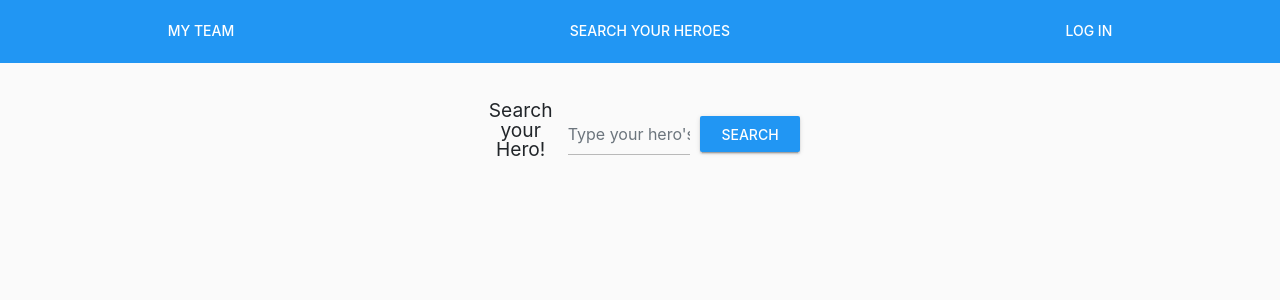
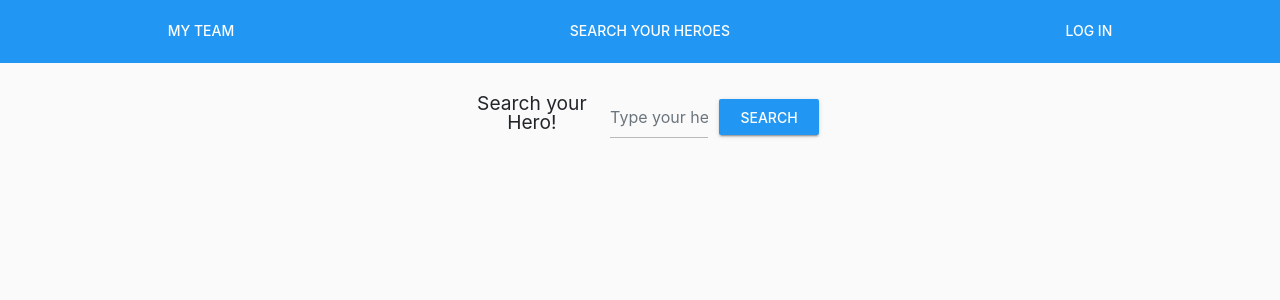
Before and after one commit to Mugenmatt/alkemy-challenge-test, a React (Create React App) app: page /search in a window 1280 px wide. Shown: the top 300 px of the page. Built offline with nearby package versions, Linux system fonts and the light colour scheme; sample sign-in values are in the browser's storage.

Commit message:
Filter cards  on search

```diff
--- a/src/App.js
+++ b/src/App.js
@@ -26,59 +26,6 @@ function App() {
   const [heroesData, setHeroesData] = useState(heroesState)
   const [heroName, setHeroName] = useState('')
 
-
-
-  // const handleEmail = (e) => {
-  //   setEmail(e.target.value)
-  // }
-
-
-  // const handlePassword = (e) => {
-  //   setPassword(e.target.value)
-  // }
-
-
-  // const handleSubmit = (e) => {
-  //   e.preventDefault()
-  //   setIsFetching(true);
-
-  //   if(email === '' || password === '') {
-  //     console.log('Input cannot be empty');
-  //     setTimeout(() => {
-  //       setErrorEmpty(false);
-  //     }, 2000);
-  //     return setErrorEmpty(true);
-  //   }
-
-  //   if(email !== 'challenge@alkemy.org' || password !== 'react') {
-  //     console.log('invalid email or password');
-  //     setTimeout(() => {
-  //       setErrorFilled(false);
-  //     }, 2000);
-  //     return setErrorFilled(true);
-  //   }
-
-
-    // axios.post(`http://challenge-react.alkemy.org/`,{
-    //   email: 'challenge@alkemy.org',
-    //   password: 'react'
-    // })
-    // .then(res => {
-    //   window.localStorage.setItem('token', JSON.stringify(res.data.token))
-    //   setUserToken(true)
-    //   setIsFetching(false);
-    //   Swal.fire(
-    //     'Logged in!',
-    //     'You just logged in!',
-    //     'success'
-    //   )
-    // }).catch(error => {
-    //   console.log('ERROR:' + error)
-    //   setIsFetching(false);
-    // })
-  // }
-
-
   const handleLogout = e => {
     setUserToken(false);
     window.localStorage.clear('token');
@@ -89,12 +36,10 @@ function App() {
     )
   }
 
-
   const handleName = (e) => {
     const name = e.target.value;
     setHeroName(name);
   }
-
 
   const handleSearchHero = () => {
     setIsFetching(true);
@@ -121,15 +66,13 @@ function App() {
     })
   }
 
-
   const handleHero = (heroID) => {
-    const selectedHero = heroesData.allHeroes.find(hero => {
+    const selectedHero = heroesData.myHeroes.find(hero => {
       return hero.id === heroID;
     })
 
     setHeroesData({...heroesData, viewHero: selectedHero})
   }
-
 
   const handleAdd = (heroID) => {
 
@@ -137,6 +80,9 @@ function App() {
       return hero.id === heroID;
     })
 
+    const filterAllHeroes = heroesData.allHeroes.filter(hero => {
+      return hero.id !== newHero.id;
+    })
 
     const isRepeated = () => {
       const res = heroesData.myHeroes.map(hero => {
@@ -188,7 +134,7 @@ function App() {
         icon: 'success',
         title: 'Added successfully!'
       })
-      return setHeroesData({...heroesData, myHeroes: [...heroesData.myHeroes, newHero]})
+      return setHeroesData({...heroesData, allHeroes:filterAllHeroes, myHeroes: [...heroesData.myHeroes, newHero]})
     }
 
   }
@@ -223,12 +169,7 @@ function App() {
         setUserToken,
         setIsFetching,
         isFetching,
-        // handleEmail,
-        // handlePassword,
-        // handleSubmit,
         handleLogout,
-        // errorEmpty,
-        // errorFilled,
         handleHero,
         handleAdd,
         handleDelete,
--- a/src/components/Error/index.css
+++ /dev/null
@@ -1,4 +0,0 @@
-.error {
-    color: red;
-    margin-bottom: 8%;
-}
--- a/src/components/Loader/Loader.js
+++ b/src/components/Loader/Loader.js
@@ -1,8 +1,9 @@
 import React from 'react';
+import './index.css'
 
 const Loader = () => {
     return (
-        <div className="alkemy-spinner extra-spinner"></div>
+        <div className="alkemy-spinner"></div>
     );
 };
 
--- a/src/components/Loader/index.css
+++ b/src/components/Loader/index.css
@@ -1,5 +1,9 @@
-.extra-spinner {
-    width: 200% !important;
-    padding: 5% !important;
+.alkemy-spinner{
+    padding: 3% !important;
+    z-index: 100 !important;
+    height: 200px;
+    background: red;
     z-index: 100;
+    width: 200px;
+    margin: auto;
 }
--- a/src/components/Login/Form/FormLogin.js
+++ b/src/components/Login/Form/FormLogin.js
@@ -32,7 +32,7 @@ const FormLogin = () => {
 
                 onSubmit={(values, {setSubmitting, resetForm}) => {
 
-                    axios.post(`http://challenge-react.alkemy.org/`,{
+                    axios.post(`http://challenge-react.alkemy.org/`, {
                         email: 'challenge@alkemy.org',
                         password: 'react'
                     })
@@ -49,7 +49,6 @@ const FormLogin = () => {
                         console.log('ERROR:' + error)
                         setIsFetching(false);
                         })
-
                         resetForm();
                         setSubmitting(false)
                 }}
--- a/src/pages/HeroDetail/HeroDetail.js
+++ b/src/pages/HeroDetail/HeroDetail.js
@@ -7,8 +7,8 @@ import Title from '../../components/Title/Title';
 const HeroDetail = () => {
 
     const context = useContext(HeroesContext)
+    console.log(context);
     const {name, image, powerstats} = context.viewHero;
-    console.log(context);
     const {power, durability, strength, speed, intelligence, combat} = powerstats
     const {url} = image;
 
--- a/src/pages/SearchHero/SearchHero.js
+++ b/src/pages/SearchHero/SearchHero.js
@@ -12,7 +12,7 @@ const SearchHero = () => {
     const context = useContext(HeroesContext);
 
     const {handleSearchHero, handleName, isFetching} = context;
-
+    console.log(isFetching);
     if(!token){
         return <Redirect to='/login' />;
     }
@@ -31,10 +31,10 @@ const SearchHero = () => {
             </div>
 
             {
-                isFetching && <Loader />
+                isFetching ? <Loader /> : <CardContainer fromSearch={'fromSearch'} />
             }
 
-            <CardContainer fromSearch={'fromSearch'} />
+
 
         </div>
     );
--- a/src/pages/SearchHero/index.css
+++ b/src/pages/SearchHero/index.css
@@ -1,15 +1,15 @@
-.searchContainer {
-    /* background-color: red; */
-    /* padding-bottom: 10%; */
-}
+.searchContainer {}
 
 .formContainer {
+    width: 80%;
     margin: auto;
-    text-align: center;
+    display: flex;
+    justify-content: center;
+    align-items: center;
 }
 
 .searchForm {
-    width: 25%;
+    width: 35%;
     display: flex;
     justify-content: center;
     align-items: center;
@@ -23,6 +23,7 @@
     display: inline-block;
     font-size: 1.2em;
     margin-right: 2%;
+    width: 100%;
 }
 
 .bmd-form-group {
```
Also changed, not shown: src/components/Error/Error.js (deleted, +0 -8 lines). Lines whose indentation alone changed are shown as unchanged.
